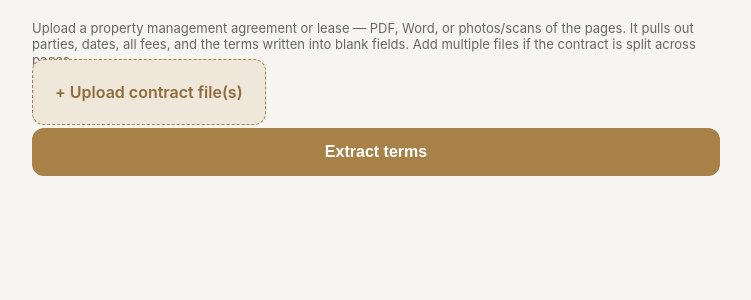
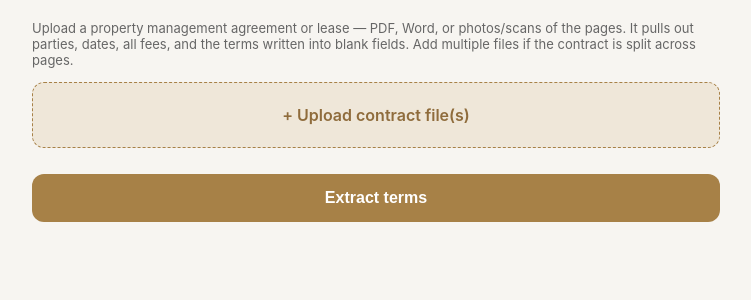
Before and after one commit to dspropertiesnc/ds-app-hub, a Flask app: page /contracts/ in a window 1280 px wide. Shown: the part 130-430 px from the top of the page, without its empty margins (264-1015 px from the left). Run offline with Flask 3, Linux system fonts and the light colour scheme.

Commit message:
Add files via upload

```diff
--- a/tools/contracts/templates/contracts.html
+++ b/tools/contracts/templates/contracts.html
@@ -17,7 +17,7 @@
   header.h p{margin:4px 0 0;font-size:12px;opacity:.9}
   main{max-width:720px;margin:0 auto;padding:16px}
   .hint{color:var(--gray);font-size:13px;margin:4px 0 14px}
-  .drop{border:1.5px dashed var(--accent);background:var(--sub);border-radius:12px;padding:22px;text-align:center;color:var(--accent-dark);font-weight:600;cursor:pointer}
+  .drop{display:block;border:1.5px dashed var(--accent);background:var(--sub);border-radius:12px;padding:22px;text-align:center;color:var(--accent-dark);font-weight:600;cursor:pointer;margin-top:4px}
   .files{margin-top:10px;font-size:13px;color:#333}
   .files div{padding:4px 0;border-bottom:1px solid var(--line);display:flex;justify-content:space-between}
   .files button{background:none;border:0;color:#b3261e;cursor:pointer;font-size:13px}
```
